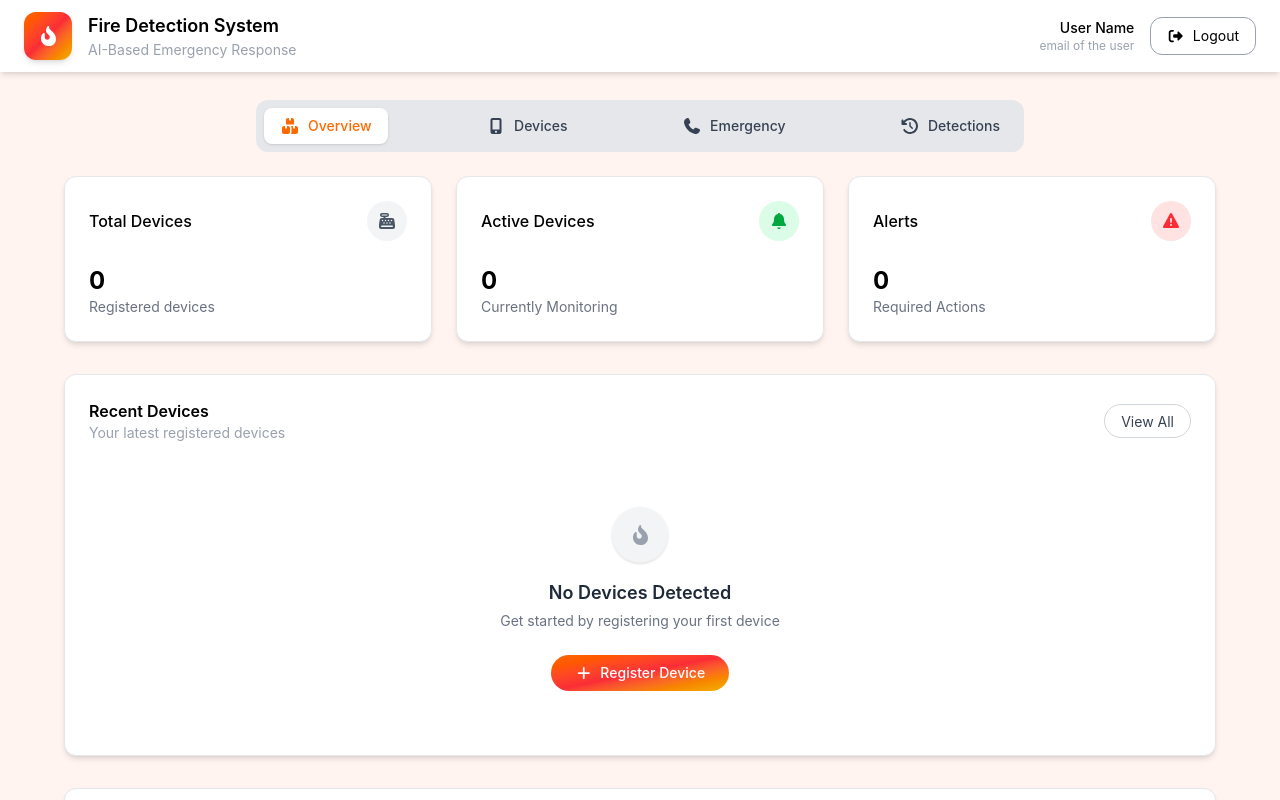
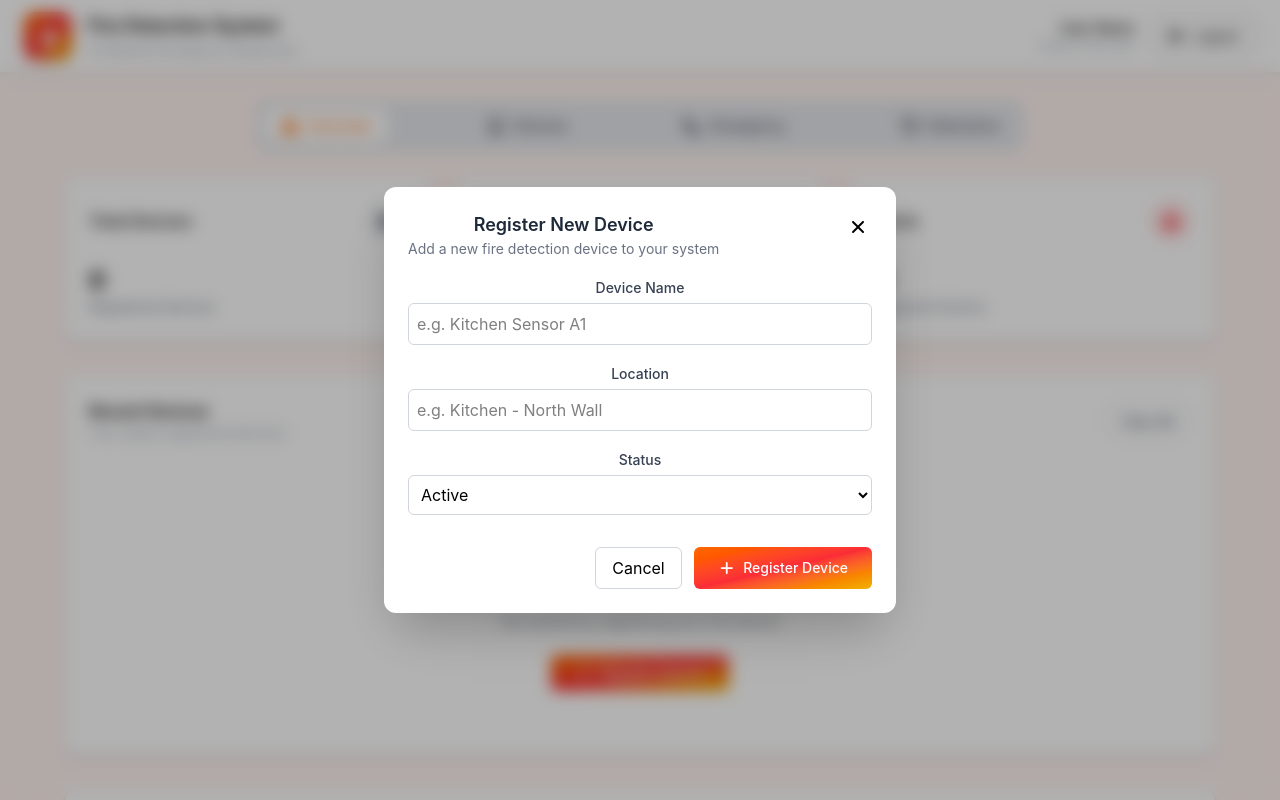
Before and after one commit to RISHIK396/Smart-Ai-based-Fire-And-Smoke-Detection-Frontend, a React (Vite) app: page /dashboard in a window 1280 px wide. Both pictures are taken after a click on the button "Register Device". Shown: the top 800 px of the page. Built offline with nearby package versions, Linux system fonts and the light colour scheme.

Commit message:
added new sections stections and register device

```diff
--- a/package.json
+++ b/package.json
@@ -14,6 +14,7 @@
     "@fortawesome/free-solid-svg-icons": "^7.2.0",
     "@fortawesome/react-fontawesome": "^3.3.0",
     "@tailwindcss/vite": "^4.2.2",
+    "bootstrap": "^5.3.8",
     "react": "^19.2.4",
     "react-dom": "^19.2.4",
     "react-router-dom": "^7.13.2",
--- a/src/Dashboard/Component/RegisterDevice.jsx
+++ b/src/Dashboard/Component/RegisterDevice.jsx
@@ -1,8 +1,10 @@
-import React from 'react'
+import React, { useState } from 'react'
 import { FontAwesomeIcon } from '@fortawesome/react-fontawesome'
 import { faFireFlameCurved, faPlus } from '@fortawesome/free-solid-svg-icons'
+import RegisterModal from '../DevicesPage/RegisterModal';
 
 const RegisterDevice = () => {
+    const [modal, setModal] = useState(false);
     return (
 
         <div className='w-full bg-white rounded-xl border border-gray-200 shadow-md p-6 flex flex-col gap-6'>
@@ -42,11 +44,13 @@ const RegisterDevice = () => {
                 <p className='text-sm text-gray-500 mt-1'>
                     Get started by registering your first device
                 </p>
-
-        <button className='mt-6 px-6 py-2 rounded-full
+                {modal && <RegisterModal setModal={setModal}/>}
+                <button className='mt-6 px-6 py-2 rounded-md
                            bg-gradient-to-br from-orange-500 via-red-500 to-yellow-500
                            text-white text-sm font-medium
-                           hover:scale-105 transition duration-300 flex items-center gap-2'>
+                           hover:scale-105 transition duration-300 flex items-center gap-2' onClick={() => {
+                            console.log("Hello World")
+                            setModal(true) }}>
 
                     <FontAwesomeIcon icon={faPlus} />
 
--- /dev/null
+++ b/src/Dashboard/DevicesPage/Devices.jsx
@@ -0,0 +1,33 @@
+import React, { useState } from 'react'
+import { FontAwesomeIcon } from '@fortawesome/react-fontawesome'
+import { faPlus } from '@fortawesome/free-solid-svg-icons'
+import RegisterDevice from '../Component/RegisterDevice'
+import RegisterModal from './RegisterModal'
+const Devices = () => {
+    const[modal,setModal] = useState(false);
+    return (
+        <div className='m-2'>
+            <div className='flex justify-between items-center mt-5 mb-8'>
+                <div className='flex flex-col'>
+                    <h3 className='text-black text-2xl'>Your Devices</h3>
+                    <p className='text-gray-500'>Manage And Monitor your fire detection devices</p>
+                </div>
+                <div>
+                    <button className='mt-6 px-6 py-2 rounded-md
+                           bg-gradient-to-br from-orange-500 via-red-500 to-yellow-500
+                           text-white text-sm font-medium
+                           hover:scale-105 transition duration-300 flex items-center gap-2' onClick={()=>{setModal(true)}}>
+
+                        <FontAwesomeIcon icon={faPlus} />
+
+                        Register Device
+                    </button>
+                    {modal && <RegisterModal setModal={setModal}/>}
+                </div>
+            </div>
+            <RegisterDevice/>
+        </div>
+    )
+}
+
+export default Devices
--- /dev/null
+++ b/src/Dashboard/DevicesPage/RegisterModal.jsx
@@ -0,0 +1,112 @@
+import React from 'react'
+import { FontAwesomeIcon } from '@fortawesome/react-fontawesome'
+import { faPlus, faXmark } from '@fortawesome/free-solid-svg-icons'
+
+const RegisterModal = ({ setModal }) => {
+
+    const handleSubmit = (e) => {
+        e.preventDefault(); // ❗ prevent reload
+        console.log("Device Registered");
+        setModal(false); // close modal after submit
+    }
+
+    return (
+        <div
+            className="fixed inset-0 z-50 flex items-center justify-center bg-black/30 backdrop-blur-sm"
+            onClick={() => setModal(false)}
+        >
+
+            <div
+                className="relative w-full max-w-lg bg-white rounded-xl shadow-2xl p-6"
+
+            >
+
+                {/* Header */}
+                <div className="flex justify-between items-start mb-4">
+                    <div>
+                        <h3 className="text-lg font-semibold text-gray-800">
+                            Register New Device
+                        </h3>
+                        <p className="text-sm text-gray-500">
+                            Add a new fire detection device to your system
+                        </p>
+                    </div>
+
+                    <button
+                        onClick={() => setModal(false)}
+                        className="p-1 rounded-md hover:bg-gray-100 transition"
+                    >
+                        <FontAwesomeIcon icon={faXmark} />
+                    </button>
+                </div>
+
+                {/* Form */}
+                <form onSubmit={handleSubmit} className="flex flex-col gap-4">
+
+                    <div>
+                        <label className="text-sm font-medium text-gray-700">
+                            Device Name
+                        </label>
+                        <input
+                            type="text"
+                            placeholder="e.g. Kitchen Sensor A1"
+                            className="w-full mt-1 border border-gray-300 rounded-md p-2
+          focus:outline-none focus:ring-2 focus:ring-orange-400"
+                        />
+                    </div>
+
+                    <div>
+                        <label className="text-sm font-medium text-gray-700">
+                            Location
+                        </label>
+                        <input
+                            type="text"
+                            placeholder="e.g. Kitchen - North Wall"
+                            className="w-full mt-1 border border-gray-300 rounded-md p-2
+          focus:outline-none focus:ring-2 focus:ring-orange-400"
+                        />
+                    </div>
+
+                    <div>
+                        <label className="text-sm font-medium text-gray-700">
+                            Status
+                        </label>
+                        <select className="w-full mt-1 border border-gray-300 rounded-md p-2">
+                            <option>Active</option>
+                            <option>Inactive</option>
+                            <option>Alert</option>
+                        </select>
+                    </div>
+
+                    {/* Buttons */}
+                    <div className="flex justify-end gap-3 mt-4">
+
+                        <button
+                            type="button"
+                            onClick={() => setModal(false)}
+                            className="px-4 py-2 border border-gray-300 rounded-md hover:bg-gray-100 transition"
+                        >
+                            Cancel
+                        </button>
+
+                        <button
+                            type="submit"
+                            className="px-6 py-2 rounded-md
+                            bg-gradient-to-br from-orange-500 via-red-500 to-yellow-500
+                            text-white text-sm font-medium
+                            hover:scale-105 transition duration-300 flex items-center gap-2"
+                        >
+                            <FontAwesomeIcon icon={faPlus} />
+                            Register Device
+                        </button>
+
+                    </div>
+
+                </form>
+
+            </div>
+        </div>
+    )
+}
+
+export default RegisterModal
--- /dev/null
+++ b/src/Dashboard/EmergencyPage/Emergency.jsx
@@ -0,0 +1,52 @@
+import React from 'react'
+import Callid from '../Component/Callid'
+import { FontAwesomeIcon } from '@fortawesome/react-fontawesome'
+import {
+    faTriangleExclamation
+} from '@fortawesome/free-solid-svg-icons'
+const Emergency = () => {
+    return (
+        <div className='w-full'>
+            <div className='flex flex-col mt-2 mb-5'>
+                <h3 className='text-2xl font-semibold'>Emergency Services</h3>
+                <p className='text-gray-400'>Quick Access To emergency contacts and services</p>
+            </div>
+            <Callid />
+            <div className='border border-red-300 bg-red-100 p-5 rounded-lg flex flex-col gap-4 shadow-sm mb-10'>
+
+                {/* Header */}
+                <div className='flex items-center gap-3'>
+                    <FontAwesomeIcon
+                        icon={faTriangleExclamation}
+                        className="text-red-700 text-lg"
+                    />
+                    <h4 className='text-red-800 font-semibold text-lg'>
+                        Emergency Procedures
+                    </h4>
+                </div>
+
+                {/* List */}
+                <ol className='list-decimal pl-5 flex flex-col gap-2'>
+                    <li className='text-red-800 text-sm'>
+                        Immediately evacuate the building when an alarm sounds
+                    </li>
+                    <li className='text-red-800 text-sm'>
+                        Call emergency services (911) once you are in a safe location
+                    </li>
+                    <li className='text-red-800 text-sm'>
+                        Never re-enter the building until authorities declare it safe
+                    </li>
+                    <li className='text-red-800 text-sm'>
+                        Account for all occupants at your designated meeting point
+                    </li>
+                    <li className='text-red-800 text-sm'>
+                        Provide emergency responders with building and device information
+                    </li>
+                </ol>
+
+            </div>
+        </div>
+    )
+}
+
+export default Emergency
--- a/src/Dashboard/Navbar.jsx
+++ b/src/Dashboard/Navbar.jsx
@@ -9,6 +9,8 @@ import {
 import Cards from './Component/Cards'
 import RegisterDevice from './Component/RegisterDevice'
 import Callid from './Component/Callid'
+import Devices from './DevicesPage/Devices'
+import Emergency from './EmergencyPage/Emergency'
 
 const Navbar = () => {
     const [activeTab, setActiveTab] = useState("overview")
@@ -90,8 +92,11 @@ const Navbar = () => {
                     <RegisterDevice/>
                     <Callid/>
                     </div>}
-                {activeTab === "devices" && <div>📱 Devices Content</div>}
-                {activeTab === "emergency" && <div>🚨 Emergency Content</div>}
+                {activeTab === "devices" && <div>
+                    <Devices/></div>}
+                {activeTab === "emergency" && <div>
+                    <Emergency/>
+                    </div>}
                 {activeTab === "detections" && <div>🔥 Detections Content</div>}
 
             </div>
--- a/src/index.css
+++ b/src/index.css
@@ -1,4 +1,5 @@
 @import "tailwindcss";
+/* @import 'bootstrap/dist/css/bootstrap.min.css'; */
 *{
     /* padding: 0%;
     margin: 0%; */
```
Also changed, not shown: src/Dashboard/Component/Callid.jsx (+42 -48 lines), 1 other file (tests, documents, lock files or other folders). Lines whose indentation alone changed are shown as unchanged.
